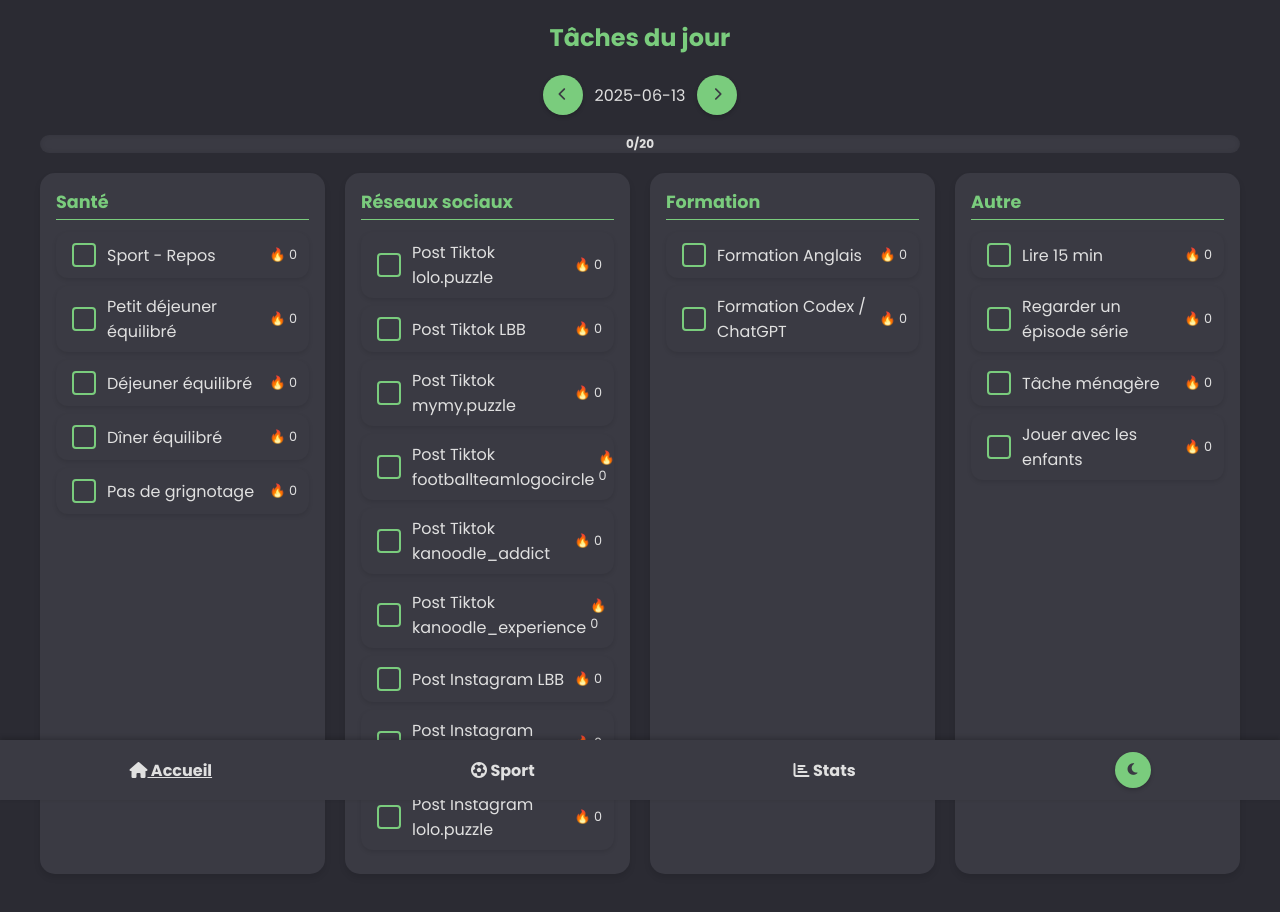
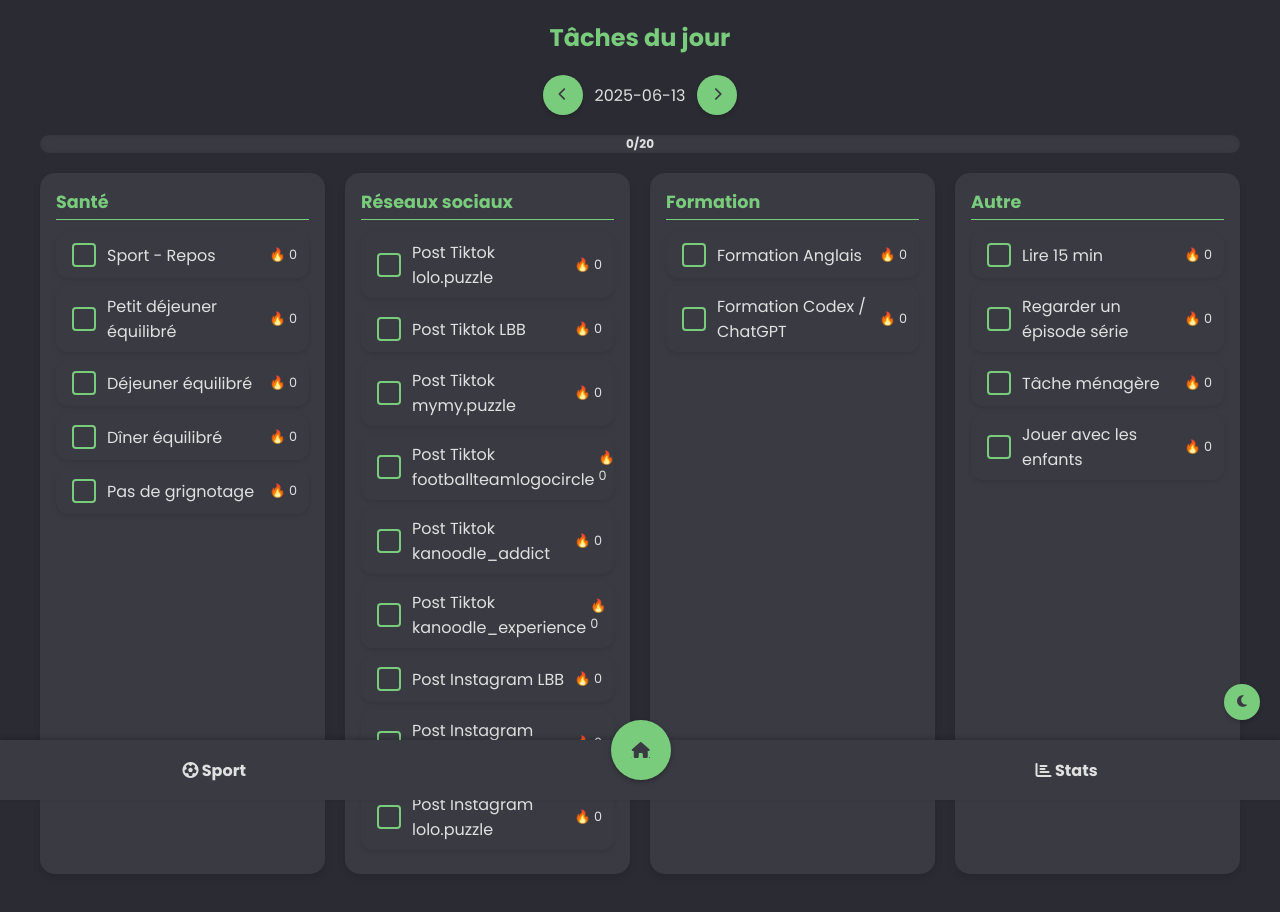
Before and after one commit to yanncoad/AppYann, a website: page index.html in a window 1280 px wide. Drawn offline with Linux system fonts and the light colour scheme.

Commit message:
Remove theme toggle from nav and add floating home button

```diff
--- a/index.html
+++ b/index.html
@@ -11,11 +11,11 @@
 </head>
 <body>
 <nav class="side-nav">
-    <a href="index.html"><i class="fas fa-home"></i> Accueil</a>
     <a href="sport.html"><i class="fas fa-futbol"></i> Sport</a>
+    <a href="index.html" class="home-btn"><i class="fas fa-home"></i></a>
     <a href="stats.html"><i class="fas fa-chart-bar"></i> Stats</a>
-    <button id="toggle-theme"><i class="fas fa-moon"></i></button>
 </nav>
+<button id="toggle-theme"><i class="fas fa-moon"></i></button>
 <h1>Tâches du jour</h1>
 <div class="date-navigation">
     <button id="prev"><i class="fas fa-chevron-left"></i></button>
--- a/style.css
+++ b/style.css
@@ -42,6 +42,10 @@ h1 {
     align-items: center;
     justify-content: center;
     box-shadow: 0 2px 4px rgba(0,0,0,0.2);
+    position: fixed;
+    right: 20px;
+    bottom: 80px;
+    z-index: 1001;
 }
 .date-navigation {
     display: flex;
@@ -134,11 +138,21 @@ h1 {
     font-weight: bold;
     margin: 0;
 }
+.side-nav a.home-btn {
+    background: var(--accent);
+    color: var(--card);
+    width: 60px;
+    height: 60px;
+    border-radius: 50%;
+    display: flex;
+    align-items: center;
+    justify-content: center;
+    position: relative;
+    top: -20px;
+    box-shadow: 0 2px 5px rgba(0,0,0,0.3);
+}
 .side-nav a.active {
     text-decoration: underline;
-}
-.side-nav #toggle-theme {
-    margin-top: 0;
 }
 #progress-container {
     width: 95%;
```
Also changed, not shown: sport.html (+2 -2 lines), stats.html (+2 -2 lines).
